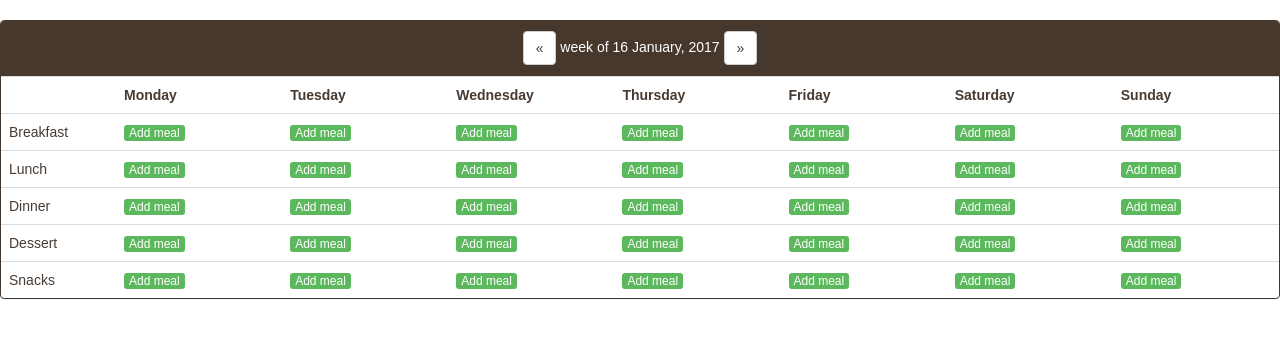
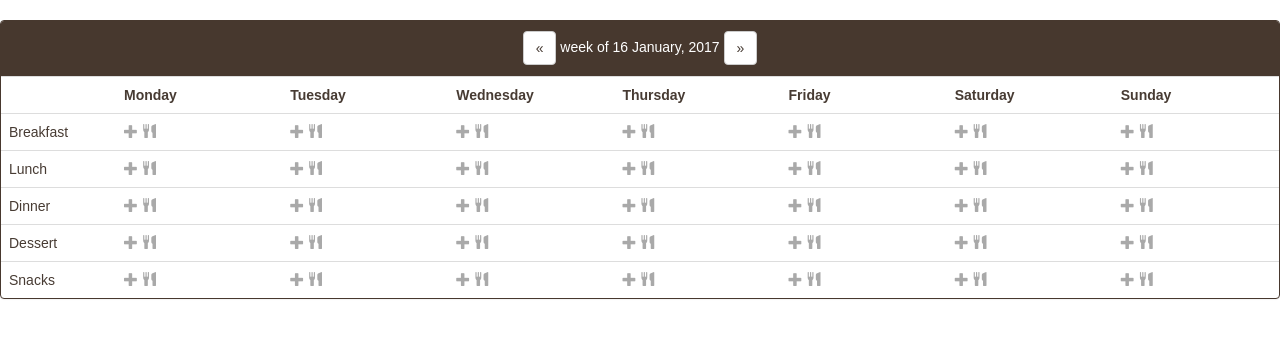
Before and after one commit to softmox/themenu, a Django app: page /calendar/1/ in a window 1280 px wide. Shown: the part 52-390 px from the top of the page. Run offline with Django 3.2, Linux system fonts and the light colour scheme; data comes from the database, SQL or seed files in the repository; parts of the project's set-up code (start-up, migrations or seed data) failed here and were passed over; some libraries are stand-ins or nearby versions; some web fonts are replaced.

Commit message:
closes #27 with even sillier glyphicons

```diff
--- a/themenu/templates/themenu/calendar_cell.html
+++ b/themenu/templates/themenu/calendar_cell.html
@@ -19,6 +19,9 @@
         {% endfor %}
       {% endif %}
     {% else %}
-      <a href="" class="btn-xs btn-success">Add meal</a>
+    <div style="color:DarkGray">
+      <span class="glyphicon glyphicon-plus" aria-hidden="true"></span>
+      <span class="glyphicon glyphicon-cutlery" aria-hidden="true"></span>
+    </div>
     {% endif %}
 </td>
```
